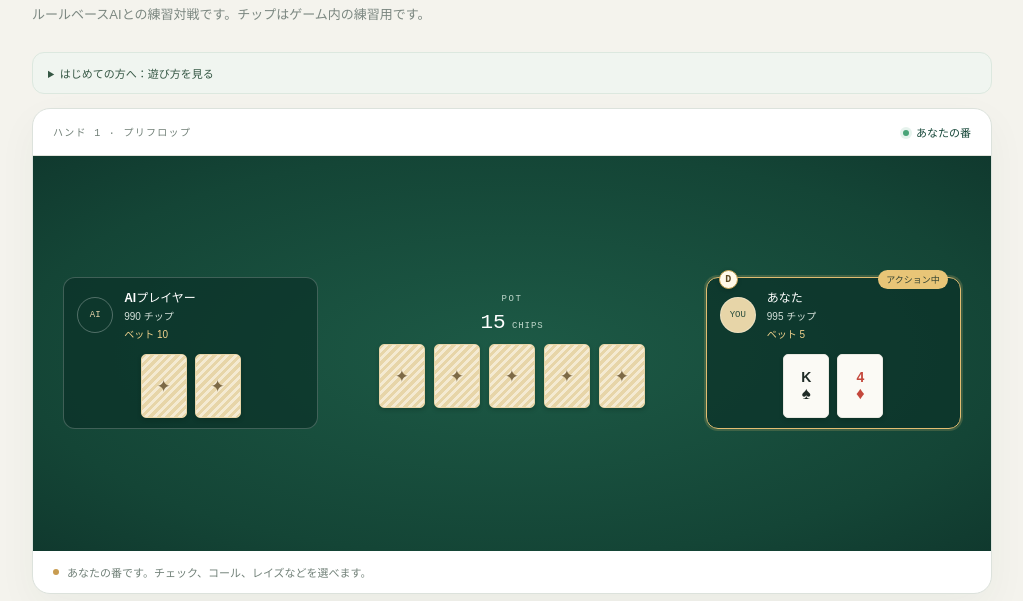
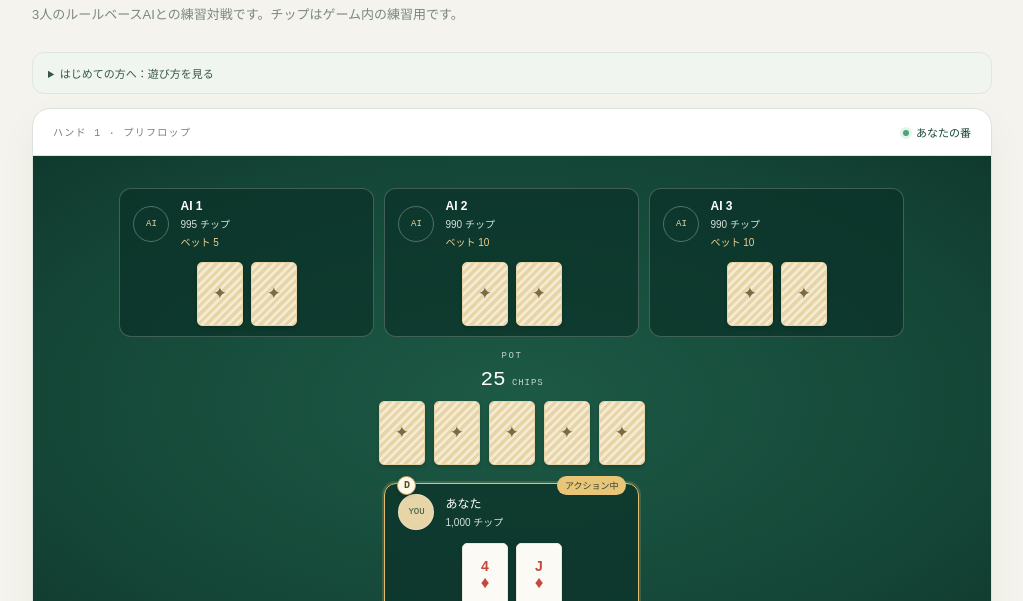
Before and after one commit to astro-root/poker, a website built with Vite: page index.html in a window 1280 px wide. Shown: the part 186-787 px from the top of the page, without its empty margins (128-1151 px from the left). Built offline with nearby package versions, Linux system fonts and the light colour scheme.

Commit message:
Expand practice table to multiple AI opponents

```diff
--- a/src/main.ts
+++ b/src/main.ts
@@ -8,7 +8,7 @@ import { explainHand, getCallBreakEvenProbability, POKER_GLOSSARY } from './poke
 import './style.css';
 
 const humanId = globalThis.crypto.randomUUID();
-const aiId = 'table-ai';
+const aiIds = ['table-ai-1', 'table-ai-2', 'table-ai-3'] as const;
 const app = document.querySelector<HTMLElement>('#app');
 if (!app) throw new Error('Application root is missing');
 
@@ -42,6 +42,16 @@ function node<K extends keyof HTMLElementTagNameMap>(tag: K, className?: string,
 
 function formatChips(amount: number): string {
   return new Intl.NumberFormat('ja-JP').format(amount);
+}
+
+function isAiPlayer(id: string): boolean {
+  return aiIds.includes(id as (typeof aiIds)[number]);
+}
+
+function playerLabel(id: string): string {
+  if (id === humanId) return playerName;
+  const index = aiIds.indexOf(id as (typeof aiIds)[number]);
+  return index >= 0 ? `AI ${index + 1}` : 'プレイヤー';
 }
 
 function loadPlayerName(): string {
@@ -79,9 +89,9 @@ function archiveCompletedHand(): void {
   if (!table || !hand || hand.stage !== 'complete' || archivedHand === hand || !hand.result) return;
   archivedHand = hand;
   const result = hand.result.type === 'uncontested'
-    ? `${hand.result.winnerId === humanId ? playerName : '相手'}がポット ${formatChips(hand.result.pot)} チップを獲得`
+    ? `${playerLabel(hand.result.winnerId)}がポット ${formatChips(hand.result.pot)} チップを獲得`
     : hand.result.settlement.pots.map((pot, index) => {
-      const winners = pot.winnerIds.map((id) => id === humanId ? playerName : '相手').join('・');
+      const winners = pot.winnerIds.map(playerLabel).join('・');
       return `${index === 0 ? 'メイン' : `サイド${index}`} ${formatChips(pot.amount)}: ${winners}`;
     }).join(' / ');
   const humanFinalStack = hand.players.find((player) => player.id === humanId)?.stack ?? humanStackAtHandStart;
@@ -124,7 +134,7 @@ function startGame(): void {
   aiThinking = false;
   table = createTable([
     { id: humanId, stack: 1_000 },
-    { id: aiId, stack: 1_000 },
+    ...aiIds.map((id) => ({ id, stack: 1_000 })),
   ], 5, 10);
   table = startNextHand(table);
   humanStackAtHandStart = 1_000;
@@ -132,6 +142,7 @@ function startGame(): void {
   handHistory = [];
   notice = 'あなたの番です。チェック、コール、レイズなどを選べます。';
   render();
+  runAiIfNeeded();
 }
 
 function performAction(action: BettingAction): void {
@@ -159,17 +170,18 @@ function actionNotice(name: string, action: BettingAction): string {
 
 function runAiIfNeeded(): void {
   const round = table?.hand?.bettingRound;
-  if (!table?.hand || round?.actorId !== aiId || table.hand.stage === 'complete' || aiThinking) return;
+  if (!table?.hand || !round?.actorId || !isAiPlayer(round.actorId) || table.hand.stage === 'complete' || aiThinking) return;
+  const actorId = round.actorId;
   aiThinking = true;
-  notice = '相手が考えています…';
+  notice = `${playerLabel(actorId)}が考えています…`;
   render();
   aiTimer = window.setTimeout(() => {
-    if (!table?.hand?.bettingRound || table.hand.bettingRound.actorId !== aiId) {
+    if (!table?.hand?.bettingRound || table.hand.bettingRound.actorId !== actorId) {
       aiThinking = false;
       return;
     }
     const hand = table.hand;
-    const player = hand.players.find((candidate) => candidate.id === aiId);
+    const player = hand.players.find((candidate) => candidate.id === actorId);
     if (!player || !hand.bettingRound) {
       aiThinking = false;
       return;
@@ -177,20 +189,20 @@ function runAiIfNeeded(): void {
     try {
       const actionStage = stageLabel(hand.stage);
       const action = chooseAiAction({
-        playerId: aiId,
+        playerId: actorId,
         holeCards: player.holeCards,
         board: hand.board,
-        legalActions: getLegalActions(hand.bettingRound, aiId),
+        legalActions: getLegalActions(hand.bettingRound, actorId),
         stack: player.stack,
         pot: getHandPot(hand),
         streetContribution: player.streetContribution,
         currentBet: hand.bettingRound.currentBet,
       });
-      table = applyTableAction(table, table.version, aiId, action);
-      notice = actionNotice('相手', action);
+      table = applyTableAction(table, table.version, actorId, action);
+      notice = actionNotice(playerLabel(actorId), action);
       handHistory.push(`${actionStage} · ${notice}`);
     } catch (error) {
-      notice = error instanceof Error ? error.message : '相手の操作を反映できませんでした。';
+      notice = error instanceof Error ? error.message : `${playerLabel(actorId)}の操作を反映できませんでした。`;
     }
     aiThinking = false;
     render();
@@ -241,14 +253,14 @@ function render(): void {
   const intro = node('section', 'intro');
   intro.append(node('div', 'eyebrow', 'TEXAS HOLD’EM / TABLE 01'));
   intro.append(node('h1', '', '一手ずつ、覚えていこう。'));
-  intro.append(node('p', 'intro-copy', 'ルールベースAIとの練習対戦です。チップはゲーム内の練習用です。'));
+  intro.append(node('p', 'intro-copy', '3人のルールベースAIとの練習対戦です。チップはゲーム内の練習用です。'));
   shell.append(intro);
   const beginnerGuide = node('details', 'beginner-guide');
   beginnerGuide.append(node('summary', '', 'はじめての方へ：遊び方を見る'));
   const guideBody = node('div', 'guide-body');
   guideBody.append(node('p', '', '手札2枚と、テーブル中央に順番に出る共通カード5枚から、いちばん強い5枚の役を作ります。'));
   guideBody.append(node('p', '', '自分の番では、チェック（追加せず進む）、コール（相手に合わせる）、レイズ（ベットを上げる）、フォールド（そのハンドを降りる）などを選びます。'));
-  guideBody.append(node('p', '', '相手のチップをすべて獲得することが目標です。練習チップに金銭的価値はなく、この画面の対戦状態は端末内だけで管理されます。'));
+  guideBody.append(node('p', '', 'ほかのプレイヤーより多くのチップを獲得することを目指します。練習チップに金銭的価値はなく、この画面の対戦状態は端末内だけで管理されます。'));
   beginnerGuide.append(guideBody);
   shell.append(beginnerGuide);
 
@@ -259,9 +271,11 @@ function render(): void {
   tableCard.append(panelHeader);
 
   const felt = node('div', 'felt');
-  const opponent = view.hand?.players.find((player) => player.id === aiId);
-  const opponentSeat = renderSeat('AIプレイヤー', opponent, aiId === round?.actorId, false, table.buttonPlayerId === aiId, Boolean(opponent?.holeCards));
-  felt.append(opponentSeat);
+  const opponents = node('div', 'opponent-seats');
+  for (const opponent of (view.hand?.players ?? []).filter((player) => player.id !== humanId)) {
+    opponents.append(renderSeat(playerLabel(opponent.id), opponent, opponent.id === round?.actorId, false, table.buttonPlayerId === opponent.id, Boolean(opponent.holeCards)));
+  }
+  felt.append(opponents);
 
   const center = node('div', 'table-center');
   center.append(node('div', 'pot-label', 'POT'));
@@ -326,11 +340,11 @@ function render(): void {
     const result = hand.result;
     if (result?.type === 'showdown') {
       const winners = Object.entries(result.settlement.payouts).filter(([, amount]) => amount > 0);
-      actionPanel.append(node('p', 'result-copy', winners.map(([id, amount]) => `${id === humanId ? playerName : '相手'} +${formatChips(amount)}`).join('　') || 'ショーダウンが終了しました。'));
+      actionPanel.append(node('p', 'result-copy', winners.map(([id, amount]) => `${playerLabel(id)} +${formatChips(amount)}`).join('　') || 'ショーダウンが終了しました。'));
       const revealedHands = node('div', 'revealed-hands');
       for (const [id, evaluated] of Object.entries(result.settlement.hands)) {
         const handResult = node('div', 'revealed-hand');
-        handResult.append(node('strong', '', `${id === humanId ? playerName : '相手'} · ${explainHand(evaluated).name}`));
+        handResult.append(node('strong', '', `${playerLabel(id)} · ${explainHand(evaluated).name}`));
         const cards = node('div', 'card-row result-cards');
         const player = view.hand?.players.find((candidate) => candidate.id === id);
         if (player?.holeCards) for (const card of player.holeCards) cards.append(cardElement(card));
@@ -339,13 +353,14 @@ function render(): void {
       }
       actionPanel.append(revealedHands);
       result.settlement.pots.forEach((pot, index) => {
-        const potWinners = pot.winnerIds.map((id) => id === humanId ? playerName : '相手').join('・');
+        const potWinners = pot.winnerIds.map(playerLabel).join('・');
         actionPanel.append(node('p', 'pot-result', `${index === 0 ? 'メインポット' : `サイドポット ${index}`} · ${formatChips(pot.amount)} チップ · ${potWinners}が獲得`));
       });
     } else if (result?.type === 'uncontested') {
-      actionPanel.append(node('p', 'result-copy', `${result.winnerId === humanId ? playerName : '相手'}が全員のフォールドでポット ${formatChips(result.pot)} を獲得しました。`));
+      actionPanel.append(node('p', 'result-copy', `${playerLabel(result.winnerId)}が全員のフォールドでポット ${formatChips(result.pot)} を獲得しました。`));
     }
-    const canContinue = table.seats.filter((seat) => seat.stack > 0).length >= 2;
+    const canContinue = (table.seats.find((seat) => seat.id === humanId)?.stack ?? 0) > 0
+      && table.seats.filter((seat) => seat.stack > 0).length >= 2;
     const nextButton = node('button', 'action-button primary-action', canContinue ? '次のハンドへ' : '最初から遊ぶ');
     nextButton.type = 'button';
     nextButton.addEventListener('click', () => {
--- a/src/style.css
+++ b/src/style.css
@@ -42,6 +42,7 @@ button:disabled { cursor: not-allowed; opacity: .48; }
 .turn-indicator.your-turn { color: var(--green); font-weight: 700; }
 .turn-indicator.your-turn::before { background: #49a478; box-shadow: 0 0 0 3px #49a47822; }
 .felt { display: grid; grid-template-columns: 1fr; justify-items: center; gap: 14px; padding: 26px 20px 22px; background: radial-gradient(ellipse at center, #1d5a46, #144536 73%, #10392e); }
+.opponent-seats { display: flex; width: 100%; flex-wrap: wrap; justify-content: center; gap: 10px; }
 .player-seat { position: relative; display: flex; align-items: center; gap: 11px; width: min(100%, 300px); min-height: 66px; padding: 10px 13px; border: 1px solid #ffffff35; border-radius: 12px; background: #0b3028b0; color: white; }
 .active-seat { border-color: #e2bd72; box-shadow: 0 0 0 2px #e2bd7230; }
 .folded-seat { opacity: .57; }
@@ -140,10 +141,10 @@ button:disabled { cursor: not-allowed; opacity: .48; }
 @media (min-width: 720px) {
   .page-shell { padding-top: 31px; }
   .intro { padding-top: 47px; padding-bottom: 26px; }
-  .felt { min-height: 395px; grid-template-columns: 1fr 1.4fr 1fr; align-items: center; gap: 10px; padding: 32px 28px; }
-  .table-center { grid-column: 2; grid-row: 1; }
-  .player-seat:first-child { grid-column: 1; grid-row: 1; }
-  .player-seat:last-child { grid-column: 3; grid-row: 1; }
+  .felt { min-height: 420px; grid-template-columns: 1fr 1.4fr 1fr; align-items: center; gap: 10px; padding: 32px 28px; }
+  .opponent-seats { grid-column: 1 / -1; grid-row: 1; }
+  .table-center { grid-column: 1 / -1; grid-row: 2; }
+  .player-seat:last-child { grid-column: 1 / -1; grid-row: 3; justify-self: center; }
   .player-seat { width: 100%; max-width: 255px; min-height: 86px; flex-wrap: wrap; }
   .player-seat .hole-cards { width: 100%; margin: 2px 0 0; }
   .card-row { gap: 8px; }
```
Also changed, not shown: test/poker.test.ts (+34 -0 lines), README.md.
